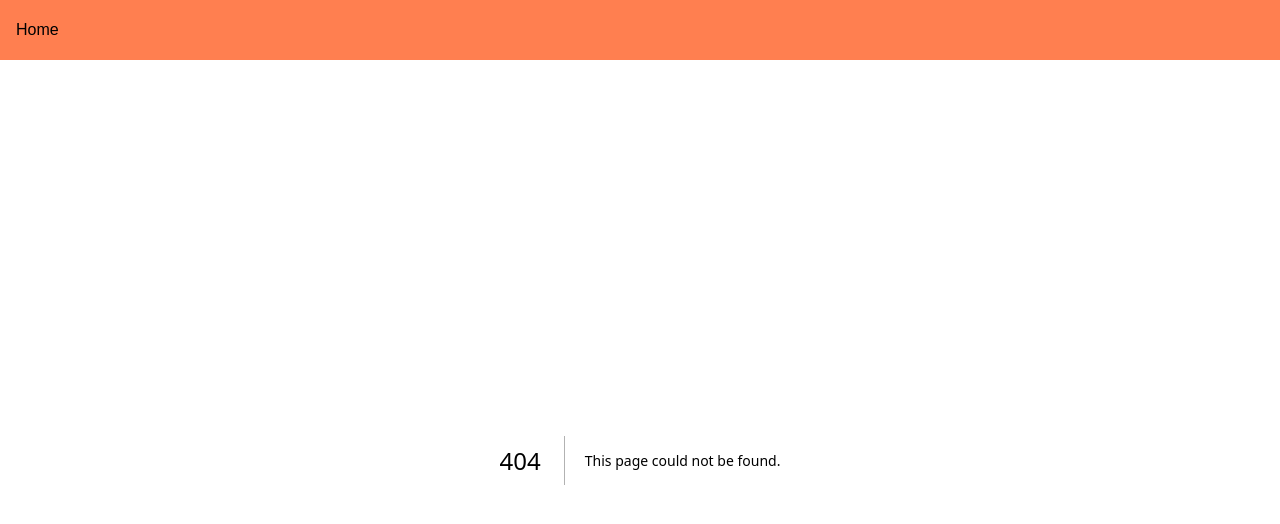
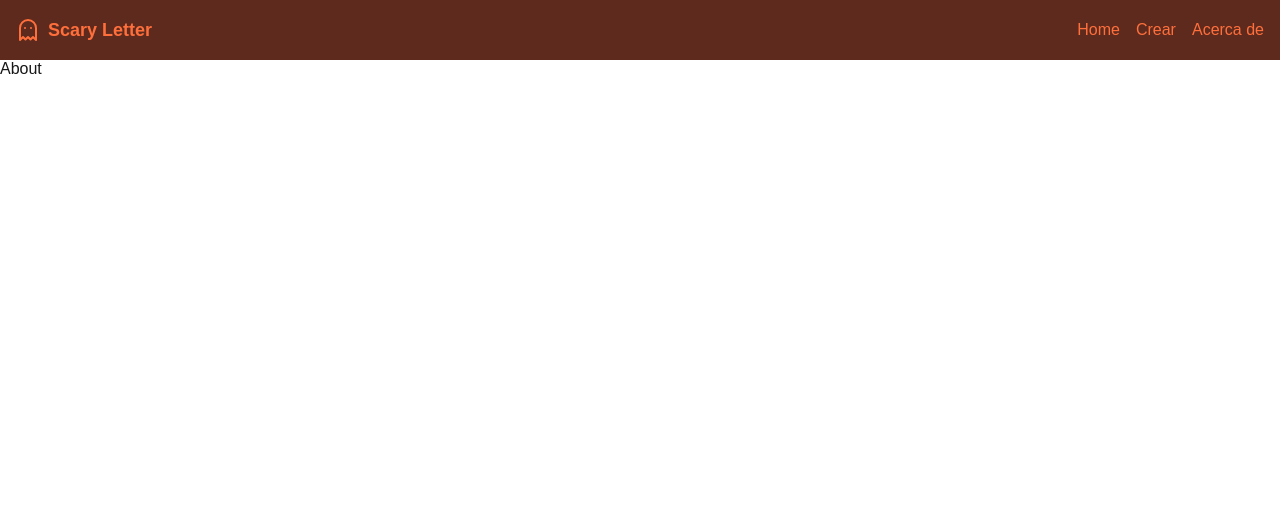
Before and after one commit to PabloMClementeP/cloudinary-halloween-hackathon, a Next.js app: page /about in a window 1280 px wide. Before the commit this address had no page. Shown: the top 524 px of the page. Built offline with nearby package versions, Linux system fonts and the light colour scheme.

Commit message:
feat: header created and story from gemini ai

```diff
--- /dev/null
+++ b/src/app/about/page.tsx
@@ -0,0 +1,9 @@
+import React from 'react'
+
+const About = () => {
+  return (
+    <div>About</div>
+  )
+}
+
+export default About
--- a/src/app/globals.css
+++ b/src/app/globals.css
@@ -36,6 +36,10 @@ a {
   text-decoration: none;
 }
 
+li {
+  list-style-type: none;
+}
+
 @media (prefers-color-scheme: dark) {
   html {
     color-scheme: dark;
--- a/src/components/header/index.tsx
+++ b/src/components/header/index.tsx
@@ -1,14 +1,75 @@
-import Link from 'next/link'
-import React from 'react'
+"use client";
 
-const Header = () => {
+import { useState, useEffect, useRef } from 'react';
+import Link from 'next/link';
+import { Ghost, Menu, X } from 'lucide-react';
+import { CloseButton, HeaderContainer, LogoLink, Nav, Sidebar, SidebarButton, SidebarNav, SidebarOverlay } from './style';
+
+
+export default function Header() {
+  const [isSidebarOpen, setIsSidebarOpen] = useState(false);
+  const sidebarRef = useRef<HTMLDivElement>(null);
+
+  useEffect(() => {
+    const handleClickOutside = (event: MouseEvent) => {
+      if (sidebarRef.current && !sidebarRef.current.contains(event.target as Node)) {
+        setIsSidebarOpen(false);
+      }
+    };
+
+    document.addEventListener('mousedown', handleClickOutside);
+    return () => {
+      document.removeEventListener('mousedown', handleClickOutside);
+    };
+  }, []);
+
+  const toggleSidebar = () => setIsSidebarOpen(!isSidebarOpen);
+
   return (
-    <div style={{width:'100%', height:'60px', backgroundColor:'coral', display:'flex', alignItems:'center', padding:'16px'}}>
-        <Link href='/' >
-         Home
-        </Link>
-    </div>
-  )
+    <HeaderContainer>
+      <LogoLink href="/">
+        <Ghost width={24} height={24} />
+        <span>Scary Letter</span>
+      </LogoLink>
+      <Nav>
+        <ul>
+          <li>
+            <Link href="/">Home</Link>
+          </li>
+          <li>
+            <Link href="/start">Crear</Link>
+          </li>
+          <li>
+            <Link href="/about">Acerca de</Link>
+          </li>
+        </ul>
+      </Nav>
+      <SidebarButton onClick={toggleSidebar}>
+        <Menu width={24} height={24} />
+      </SidebarButton>
+      {isSidebarOpen && (
+        <>
+          <SidebarOverlay />
+          <Sidebar ref={sidebarRef}>
+            <CloseButton onClick={toggleSidebar}>
+              <X width={24} height={24} />
+            </CloseButton>
+            <SidebarNav>
+              <ul>
+                <li>
+                  <Link href="/" onClick={toggleSidebar}>Home</Link>
+                </li>
+                <li>
+                  <Link href="/start" onClick={toggleSidebar}>Crear</Link>
+                </li>
+                <li>
+                  <Link href="/about" onClick={toggleSidebar}>Acerca de</Link>
+                </li>
+              </ul>
+            </SidebarNav>
+          </Sidebar>
+        </>
+      )}
+    </HeaderContainer>
+  );
 }
-
-export default Header
--- /dev/null
+++ b/src/components/header/style.tsx
@@ -0,0 +1,91 @@
+import Link from "next/link";
+import styled from "styled-components";
+
+export const HeaderContainer = styled.header`
+  height: 60px;
+  background-color: #5e2a1d;
+  color: #ff6f3c;
+  padding: 0 16px;
+  display: flex;
+  align-items: center;
+  justify-content: space-between;
+`;
+
+export const LogoLink = styled(Link)`
+  display: flex;
+  align-items: center;
+  gap: 8px;
+
+  span {
+    font-weight: bold;
+    font-size: 1.125rem;
+  }
+`;
+
+export const Nav = styled.nav`
+  display: none;
+
+  @media (min-width: 768px) {
+    display: block;
+  }
+
+  ul {
+    display: flex;
+    gap: 16px;
+  }
+
+  a {
+    &:hover {
+      color: #ff9a7b;
+      transition: color 0.3s ease;
+    }
+  }
+`;
+
+export const SidebarButton = styled.button`
+  @media (min-width: 768px) {
+    display: none;
+  }
+`;
+
+export const SidebarOverlay = styled.div`
+  position: fixed;
+  inset: 0;
+  background-color: rgba(0, 0, 0, 0.5);
+  z-index: 40;
+`;
+
+export const Sidebar = styled.div`
+  position: fixed;
+  right: 0;
+  top: 0;
+  height: 100%;
+  width: 16rem;
+  background-color: #5e2a1d;
+  padding: 16px;
+  box-shadow: 0 4px 6px rgba(0, 0, 0, 0.1);
+  z-index: 50;
+`;
+
+export const CloseButton = styled.button`
+  position: absolute;
+  top: 16px;
+  right: 16px;
+`;
+
+export const SidebarNav = styled.nav`
+  margin-top: 3rem;
+
+  ul {
+    display: flex;
+    flex-direction: column;
+    gap: 16px;
+  }
+
+  a {
+    &:hover {
+      color: #ff9a7b;
+      transition: color 0.3s ease;
+    }
+  }
+`;
--- a/src/services/get-letter.ts
+++ b/src/services/get-letter.ts
@@ -1,6 +1,6 @@
 import { GoogleGenerativeAI } from "@google/generative-ai";
 
-const apiKey = process.env.NEXT_PUBLIC_GOOGLE_API_KEY;
+const apiKey = process.env.NEXT_PUBLIC_GEMINI_API_KEY;
 const genAI = new GoogleGenerativeAI(apiKey || "");
 const model = genAI.getGenerativeModel({
   model: "gemini-1.5-flash",
```
Also changed, not shown: src/app/letter/page.tsx (+39 -109 lines), src/app/letter/style.tsx (+107 -0 lines).
